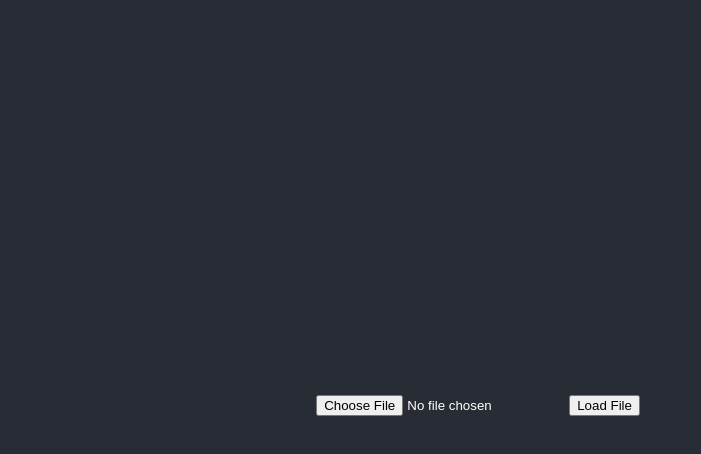
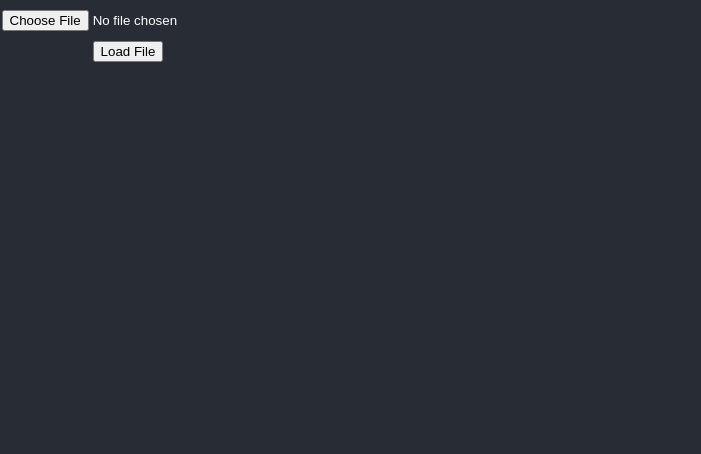
Before and after one commit to johnny-keker/applied-math, a React (Create React App) app in the folder text-entropy-react/: page / in a window 1280 px wide. Shown: the top 454 px of the page, without its empty margins (0-701 px from the left). Built offline with nearby package versions, Linux system fonts and the light colour scheme.

Commit message:
[text-entropy-react] table and file parsing improved

```diff
--- a/text-entropy-react/src/App.css
+++ b/text-entropy-react/src/App.css
@@ -1,5 +1,11 @@
 .App {
   text-align: center;
+  background-color: #282c34;
+  min-height: 100vh;
+  align-items: center;
+  justify-content: center;
+  font-size: calc(10px + 2vmin);
+  color: white;
 }
 
 .App-logo {
@@ -8,16 +14,6 @@
   pointer-events: none;
 }
 
-.App-header {
-  background-color: #282c34;
-  min-height: 100vh;
-  display: flex;
-  flex-direction: column;
-  align-items: center;
-  justify-content: center;
-  font-size: calc(10px + 2vmin);
-  color: white;
-}
 
 .App-link {
   color: #61dafb;
@@ -26,7 +22,7 @@
 .container {
   display: grid;
   grid-template-rows: 1fr;
-  grid-template-columns: 1fr 1fr;
+  grid-template-columns: 20% 80%;
 }
 
 table, tr, td {
--- a/text-entropy-react/src/App.js
+++ b/text-entropy-react/src/App.js
@@ -14,7 +14,6 @@ class App extends React.Component {
   render() {
     return (
       <div className="App">
-        <header className="App-header">
           <div className="container">
           <div id="json-file-loader">
             <input type="file" ref="file" />
@@ -22,16 +21,10 @@ class App extends React.Component {
           </div>
           <table className="table">
             <tbody>
-              <tr>
-                { Object.entries(this.state.probabilities).map(([key, value]) => (<td>{key}</td>)) }
-              </tr>
-              <tr>
-                { Object.entries(this.state.probabilities).map(([key, value]) => (<td>{value.toFixed(3)}</td>)) }
-              </tr>
+                { Object.entries(this.state.probabilities).map(([key, value]) => (<tr><td>{key}</td><td>{value.toFixed(3)}</td></tr>)) }
         </tbody>
       </table>
     </div>
-        </header>
       </div>
     );
   }
@@ -63,6 +56,10 @@ function countChars(fileContents) {
     c = c.toLowerCase();
     if (".,;?!:-".includes(c))    // TODO: do it better
       c = 'Punctuation';
+    if (c == " ")
+      c = "Space";
+    if (c == "\n")
+      return;
     if (charMap[c] !== undefined)
       charMap[c]++;
     else
```
